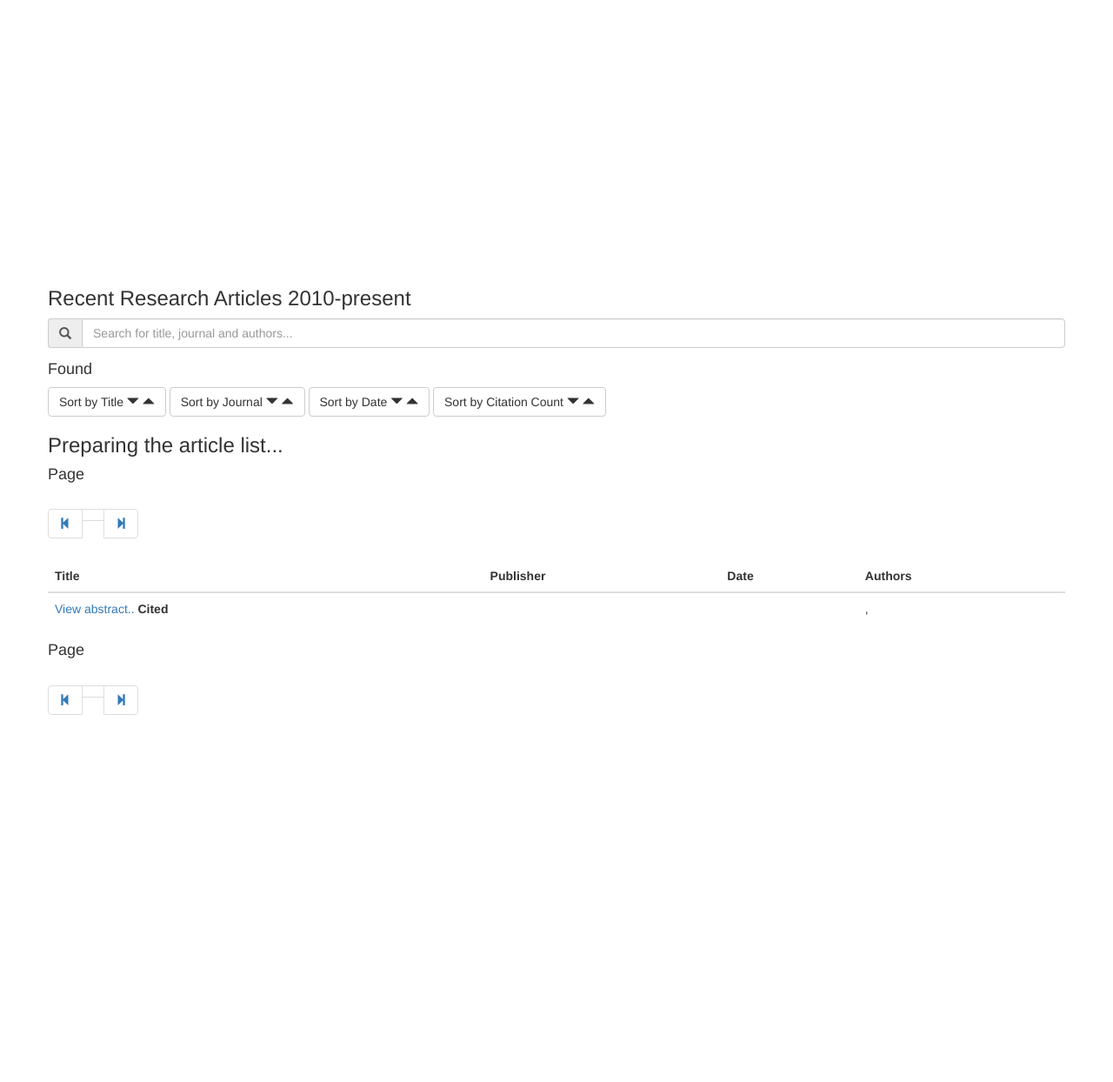
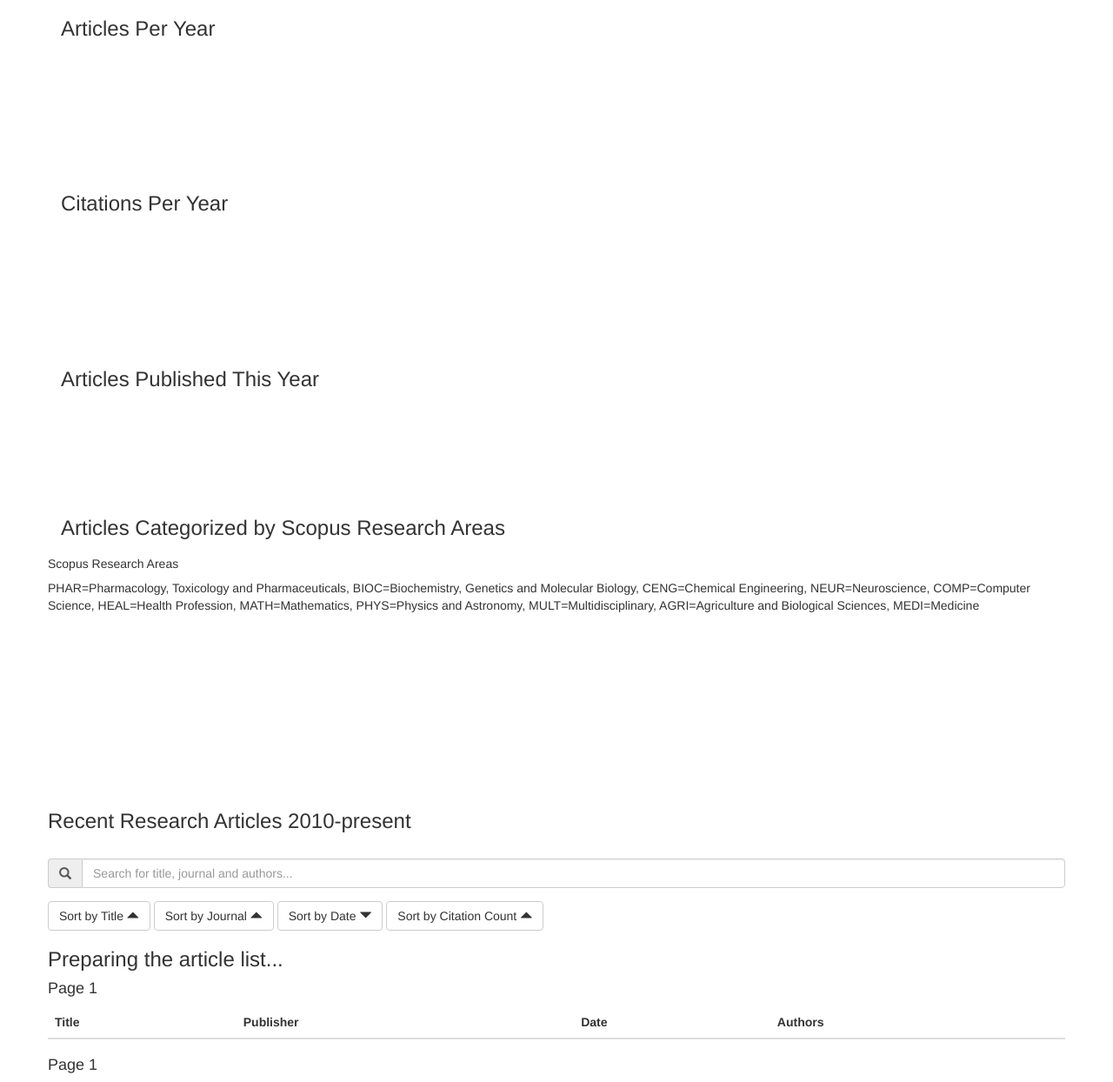
Before and after one commit to MUMT-IT/mis-frontend, a Flask app: page /research/embed in a window 1280 px wide. Shown: the whole page at 87% size. Before the commit the page ends 822 px from the top, so only its background shows below. Run offline with Flask 2, Linux system fonts and the light colour scheme; lists and menus that the app fills with data are empty; a map, chart or similar area stays blank; parts of the project's set-up code (start-up, migrations or seed data) failed here and were passed over; some libraries are stand-ins or nearby versions.

Commit message:
added some plots and adjusted the layouts
added main-embed.js

```diff
--- /dev/null
+++ b/app/static/research/main-embed.js
@@ -0,0 +1,381 @@
+'use strict';
+
+var months = ['Jan', 'Feb', 'Mar', 'Apr', 'May',
+                'Jun', 'Jul', 'Aug', 'Sep', 'Oct', 'Nov', 'Dec'];
+var articlePerPage = 20;
+var viewModel = function() {
+    var self = this;
+    self.loading = ko.observable(true);
+    self.articles = ko.observableArray([]);
+    self.filteredArticles = ko.observableArray([]);
+    self.currpage = ko.observable(0);
+    self.paginated = ko.computed(function() {
+        var start, end;
+        start = (self.currpage() * articlePerPage);
+        end = ((self.currpage() + 1) * articlePerPage);
+        return self.filteredArticles().slice(start, end);
+    });
+    self.pages = ko.computed(function() {
+        var p = [];
+        var numPages = self.filteredArticles().length / articlePerPage;
+        var t = 0;
+        for(var i=0; i<=numPages; i++) {
+            p.push(i);
+            t = t + i * self.articlePerPage;
+        }
+        if(t <=self.articles.length) {
+            p.push(i+1);
+        }
+        return p;
+    });
+    self.pubYear = ko.observable('2017');
+    self.reverseSortDate = ko.observable(true);
+    self.reverseSortTitle = ko.observable(false);
+    self.reverseSortJournal = ko.observable(false);
+    self.reverseSortCitation = ko.observable(false);
+    self.query = ko.observable('');
+    self.search = function (query) {
+        if(query === '') {
+            self.filteredArticles(self.articles());
+            self.currpage(0);
+        } else {
+            self.filteredArticles([]);
+            $.each(self.articles(), function(idx, ab) {
+                if(ab.title.toLowerCase().indexOf(query.toLowerCase()) > -1 ||
+                    ab.journal.toLowerCase().indexOf(query.toLowerCase()) > -1 ||
+                    ab.authorList.toLowerCase().indexOf(query.toLowerCase()) > -1) {
+                    self.filteredArticles.push(ab);
+                }
+            });
+            self.currpage(0);
+        }
+    };
+    self.url = ko.computed(function() {
+        return "/api/research/abstracts/list";
+    });
+    self.loadAbstracts = function() {
+        $.getJSON(self.url(), function(data) {
+            $.each(data.data, function(idx, d) {
+                var auths = [];
+                var date = new Date(d.cover_date);
+                date = date.getDate() + ' ' + months[date.getMonth()] + ' ' + date.getFullYear();
+                var authorList = [];
+                $.each(d.authors, function(_, auth) {
+                    authorList.push(auth.name);
+                })
+                var abs = {
+                    title: d.title,
+                    journal: d.journal,
+                    coverDate: new Date(d.cover_date),
+                    authors: d.authors,
+                    authorList: authorList.join(', '),
+                    coverDateString: date,
+                    citedByCount: d.citedby_count,
+                    text: d.abstract,
+                };
+                self.articles.push(abs);
+            });
+            self.articles.sort(function(a, b) {
+                return a.coverDate < b.coverDate ? 1 : -1;
+            });
+            self.filteredArticles(self.articles());
+            self.loading(false);
+        });
+    }
+};
+
+function sortArticlesByDate() {
+    vm.filteredArticles.sort(function(a,b) {
+        if(vm.reverseSortDate()===false) {
+            return a.coverDate < b.coverDate ? 1 : -1;
+        } else {
+            return a.coverDate > b.coverDate ? 1 : -1;
+        }
+    });
+    vm.reverseSortDate(!vm.reverseSortDate()); // toggle sort order
+};
+
+function sortArticlesByTitle() {
+    vm.filteredArticles.sort(function(a,b) {
+        if(vm.reverseSortTitle()===false) {
+            return a.title < b.title ? 1 : -1;
+        } else {
+            return a.title > b.title ? 1 : -1;
+        }
+    });
+    vm.reverseSortTitle(!vm.reverseSortTitle()); // toggle sort order
+};
+
+function sortArticlesByJournal() {
+    vm.filteredArticles.sort(function(a,b) {
+        if(vm.reverseSortJournal()===false) {
+            return a.journal < b.journal ? 1 : -1;
+        } else {
+            return a.journal > b.journal ? 1 : -1;
+        }
+    });
+    vm.reverseSortJournal(!vm.reverseSortJournal()); // toggle sort order
+};
+
+function sortArticlesByCitation() {
+    vm.filteredArticles.sort(function(a,b) {
+        if(vm.reverseSortCitation()===false) {
+            return parseInt(a.citedByCount) < parseInt(b.citedByCount) ? 1 : -1;
+        } else {
+            return parseInt(a.citedByCount) > parseInt(b.citedByCount) ? 1 : -1;
+        }
+    });
+    vm.reverseSortCitation(!vm.reverseSortCitation()); // toggle sort order
+};
+
+$.getJSON("/api/research/abstracts/numbers", function(data) {
+    var articles_chart_labels = [];
+    var articles_chart_data = [];
+    var citations_chart_data = [];
+    var citations_annual = [];
+    var citations_cum = [];
+    var cc = 0; // cumulative citations
+    var sumNumArticles = 0;
+    var meanNumArticles = 0;
+    $.each(data.articles, function(idx, article) {
+        articles_chart_labels.push(article.year);
+        articles_chart_data.push(+article.value);
+        sumNumArticles = sumNumArticles + +(article.value);
+    });
+    meanNumArticles = sumNumArticles / articles_chart_data.length;
+    $.each(data.citations, function(idx, citation) {
+        citations_annual.push(citation.value);
+        cc = cc + citation.value;
+        citations_cum.push(cc);
+    });
+    var backgroundColors = [];
+    var color;
+    $.each(articles_chart_data, function(ix, d) {
+        if(d >= meanNumArticles) {
+            color = 'rgba(199,0,57,1)';
+        } else {
+            color = 'rgba(199,0,57,0.5)';
+        }
+        backgroundColors.push(color);
+    });
+    var ctx = document.getElementById('articles_per_year').getContext('2d');
+    var articlePerYearChart = new Chart(ctx, {
+            type: 'bar',
+            data: {
+                labels: articles_chart_labels,
+                datasets: [{
+                    type: 'bar',
+                    label: 'Number of Articles',
+                    data: articles_chart_data,
+                    backgroundColor: backgroundColors,
+                    borderWidth: 1
+                }]
+            },
+            options: {
+                title: {
+                    display: false,
+                    text: "Articles Per Year",
+                    fontSize: 28
+                },
+                legend: {
+                    display: false
+                },
+                scales: {
+                    yAxes: [{
+                        ticks: {
+                            beginAtZero: true,
+                            fontSize: 15
+                        },
+                        scaleLabel: {
+                            display: true,
+                            labelString: "Number of Articles",
+                            fontSize: 15
+                        }
+                    }],
+                    xAxes: [{
+                        ticks: {
+                            fontSize: 15
+                        }
+                    }]
+                }
+            }
+    });
+    var citation_chart = document.getElementById('citations_per_year').getContext('2d');
+    var articlePerYearChart = new Chart(citation_chart, {
+            type: 'line',
+            data: {
+                labels: articles_chart_labels,
+                datasets: [{
+                    label: 'Per Year',
+                    data: citations_annual,
+                    borderColor: 'rgba(36,7,153,0.8)',
+                    backgroundColor: 'rgba(36,7,153,0.4)',
+                    pointRadius: 4,
+                    pointBackgroundColor: 'rgba(36,7,153,0.8)',
+                    borderWidth: 2,
+                    fill: false
+                }, {
+                    label: 'Cumulative',
+                    data: citations_cum,
+                    borderColor: 'rgba(226, 6, 76, 0.8)',
+                    backgroundColor: 'rgba(226, 6, 76, 0.4)',
+                    pointRadius: 4,
+                    pointBackgroundColor: 'rgba(226, 6, 76, 0.8)',
+                    borderWidth: 2,
+                    fill: false
+                }]
+            },
+            options: {
+                title: {
+                    display: false,
+                    text: "Citations Statistics",
+                    fontSize: 28
+                },
+                scales: {
+                    yAxes: [{
+                        ticks: {
+                            beginAtZero: true,
+                            fontSize: 15
+                        },
+                        scaleLabel: {
+                            display: true,
+                            fontSize: 15,
+                            labelString: "Number of Citations"
+                        }
+                    }],
+                    xAxes: [{
+                        ticks: {
+                            fontSize: 15
+                        }
+                    }]
+                }
+            }
+    });
+});
+
+var ctxAll = document.getElementById('all-chart').getContext('2d');
+var monthCounts = [0,0,0,0,0,0,0,0,0,0,0,0];
+$.getJSON('/api/research/abstracts/list/2017', function(articles) {
+    $.each(articles.data, function(idx, article) {
+        var m = new Date(article.cover_date).getMonth();
+        monthCounts[m] += 1;
+    });
+    $('#all-total-articles').text(articles.data.length);
+    plotArticleCount(ctxAll, monthCounts);
+});
+
+var plotArticleCount = function(canvas, countData) {
+    var thisMonth = new Date().getMonth();
+    var cumData = [];
+    var cnt = 0;
+    for(var i=0; i<=thisMonth; i++) {
+        cnt += countData[i];
+        cumData.push(cnt);
+    }
+    var chart = new Chart(canvas, {
+        type: 'line',
+        data: {
+            labels: months,
+            datasets: [
+                {
+                    label: "Per Month",
+                    data: countData.slice(0,thisMonth),
+                    borderColor: "rgba(0,0,255,0.8)",
+                    backgroundColor: "rgba(102,153,255,0.6)",
+                    borderWidth: 2,
+                    fill: true
+                },
+                {
+                    label: "Cumulative",
+                    data: cumData,
+                    borderColor: "rgba(204,0,204,0.8)",
+                    backgroundColor: "rgba(255,102,255,0.6)",
+                    borderWidth: 2,
+                    fill: true
+                }
+            ],
+        },
+        options: {
+            legend: {
+                display: true
+            },
+            scales: {
+                yAxes: [{
+                    display: true,
+                    ticks: {
+                        beginAtZero: true,
+                        suggestedMax: 30, // should make it dynamically adjustable
+                        fontSize: 15
+                    },
+                    scaleLabel: {
+                        display: true,
+                        fontSize: 15,
+                        labelString: "Number of Articles"
+                    }
+                }],
+                xAxes: [{
+                    display: true,
+                    ticks: {
+                        fontSize: 15
+                    }
+                }]
+            }
+        }
+    });
+}
+
+var ctxArticleByField = document.getElementById('article-by-field').getContext('2d');
+var articleByField = $.getJSON("/api/research/abstracts/subject_areas/");
+$.when(articleByField).done(function(data) {
+    var fields = [];
+    var articles = {2016: [], 2017: []};
+    var years = [2016,2017];
+    $.each(years, function(ix, y) {
+        $.each(data, function(idx, item) {
+            if(item.year === y) {
+                $.each(item.counts, function(ix, cnt) {
+                    if(cnt.affil==="MUMT") {
+                        if(cnt.area!=="ARTS" && cnt.area!=="DENT" && cnt.area!=="SOCI"
+                            && cnt.area!=="ECON" && cnt.area!=="BUSI" && cnt.area!=="MATE"
+                            && cnt.area!=="ENVI" && cnt.area!=="EART" && cnt.area!=="VETE"
+                            && cnt.area!=="DECI" && cnt.area!=="NURS" && cnt.area!=="ENER"
+                            && cnt.area!=="PSYC") {
+                            articles[y].push(cnt.articles);
+                            if ($.inArray(cnt.area, fields) < 0) {
+                                fields.push(cnt.area);
+                            }
+                        }
+                    }
+                })
+            }
+        })
+
+    })
+    var radarChart = new Chart(ctxArticleByField, {
+        type: 'radar',
+        data: {
+            labels: fields,
+            datasets: [
+                {
+                    label: "2017",
+                    data: articles['2017'],
+                    borderColor: "rgba(0, 0, 255,0.8)",
+                    backgroundColor: "rgba(0, 0, 255, 0.5)",
+                    lineTension: 0.0
+                },
+                {
+                    label: "2016",
+                    data: articles['2016'],
+                    borderColor: "rgba(142, 141, 141,0.8)",
+                    backgroundColor: "rgba(142, 141, 141, 0.5)",
+                    lineTension: 0.0
+                }
+            ]
+        }
+    })
+})
+
+var vm = new viewModel();
+vm.loadAbstracts();
+ko.applyBindings(vm);
+vm.query.subscribe(vm.search);
--- a/app/templates/research/main-naked.html
+++ b/app/templates/research/main-naked.html
@@ -12,21 +12,43 @@
     type="text/javascript">
 </script>
 <script type="text/javascript"
-    src="{{ url_for('static', filename='research/main.js')}}">
+    src="{{ url_for('static', filename='research/main-embed.js')}}">
 </script>
 {% endblock %}
 
 {% block content %}
     <div class="container">
     {% block page_content %}
+        <h3>Articles Per Year</h3>
         <div class="row">
-            <canvas id="articles_per_year"></canvas>
+            <canvas id="articles_per_year" height="100"></canvas>
         </div>
+        <br><br>
+        <h3>Citations Per Year</h3>
         <div class="row">
-            <canvas id="citations_per_year"></canvas>
+            <canvas id="citations_per_year" height="100"></canvas>
         </div>
+        <br><br>
+        <h3>Articles Published This Year</h3>
+        <div class="row">
+            <canvas id="all-chart" height="70"></canvas>
+        </div>
+        <br><br>
+        <h3>Articles Categorized by Scopus Research Areas</h3>
+        <div class="row">
+            <h5 class="text-left">Scopus Research Areas <i class="fa fa-chevron-right"></i></h5>
+            <p class="text-left">PHAR=Pharmacology, Toxicology and Pharmaceuticals,
+                BIOC=Biochemistry, Genetics and Molecular Biology,
+                CENG=Chemical Engineering, NEUR=Neuroscience, COMP=Computer Science,
+                HEAL=Health Profession, MATH=Mathematics, PHYS=Physics and Astronomy,
+                MULT=Multidisciplinary, AGRI=Agriculture and Biological Sciences,
+                MEDI=Medicine</p>
+            <canvas id="article-by-field" height="150"></canvas>
+        </div>
+        <br><br>
         <div class="row">
             <h3>Recent Research Articles 2010-present</h3>
+            <br>
             <div class="form-group col-xm-4">
                 <div class="input-group">
                     <div class="input-group-addon">
@@ -101,7 +123,7 @@
                         <td data-bind="text: article.journal"></td>
                         <td data-bind="text: article.coverDateString"></td>
                         <td data-bind="foreach: article.authors">
-                            <a href="#" data-bind="text: name"></a>,
+                            <span data-bind="text: name"></span>,
                         </td>
                     </tr>
                 </tbody>
```
